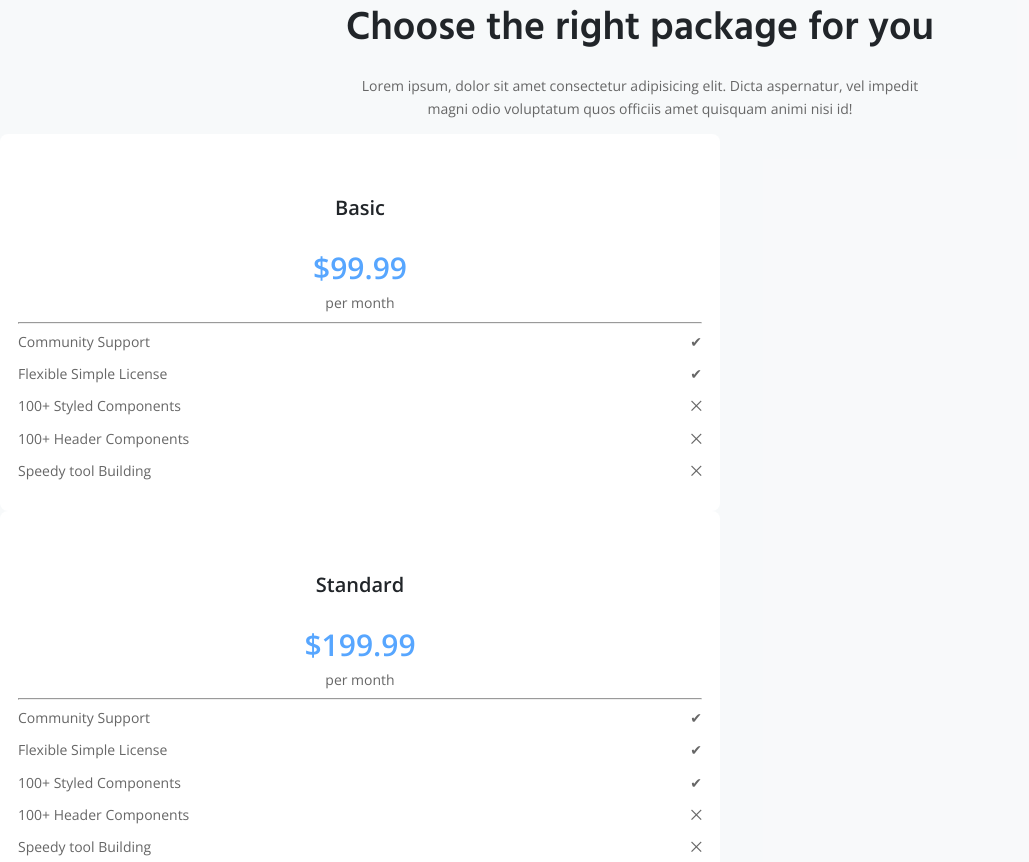
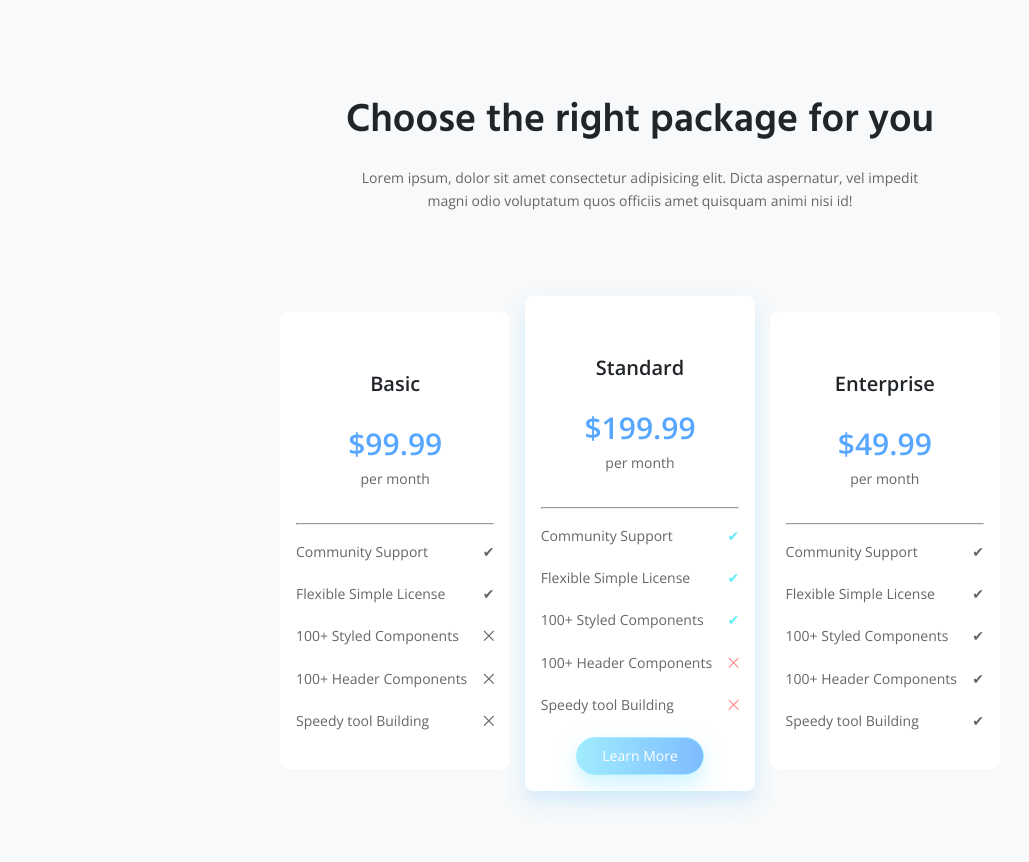
Before and after one commit to ronnie-thunderclap/CodeRad, a plain HTML site: page index.html in a window 1280 px wide. Shown: the part 2636-3498 px from the top of the page, without its empty margins (0-1029 px from the left). Drawn offline with nearby package versions, Linux system fonts and the light colour scheme.

Commit message:
Made the pricing table

```diff
--- a/CSS/styles.css
+++ b/CSS/styles.css
@@ -179,12 +179,29 @@ span.bg-color-6 { background-image: linear-gradient(90deg, #a1ecff 0%, #7dbcff 1
 .block-text.pricing-header {
   text-align: center;
   padding-right: 0;
+  margin: var(--size-100) 0;
+}
+
+.pricing-table {
+  display: grid;
+  grid-template-columns: repeat(auto-fit, minmax(215px, 1fr));
+  gap: 0.9rem;
+  margin: auto;
+  align-items: flex-start;
 }
 
 .price-card {
   background-color: var(--white);
   border-radius: 8px;
-  padding: var(--size-15);
+  padding: 1rem;
+}
+
+.price-card .checked { color: var(--success);}
+.price-card .times { color: var(--danger);}
+
+.price-card.featured {
+  box-shadow: 0 10px 20px rgba(82, 179, 255, 0.2);
+  margin-top: -1rem;
 }
 
 .price-card h3 {
@@ -194,7 +211,7 @@ span.bg-color-6 { background-image: linear-gradient(90deg, #a1ecff 0%, #7dbcff 1
   font-weight: 600;
 }
 
-.plan-card hr { margin: 2rem 0 1rem; }
+.price-card hr { margin: 2rem 0 1rem; }
 
 .price {
   color: var(--font-color-link);
@@ -208,5 +225,10 @@ span.bg-color-6 { background-image: linear-gradient(90deg, #a1ecff 0%, #7dbcff 1
   text-align: center;
 }
 
-.price-card li { margin-bottom: var(--size-10); }
-.price-card .icon { float: right; }
+.price-card li { margin-bottom: var(--size-20); }
+.price-card .icon {
+  float: right;
+  font-weight: 500;
+}
+
+.plan-btn-wrapper { text-align: center; }
--- a/index.html
+++ b/index.html
@@ -191,8 +191,7 @@
       </div>
 
 
-      <div class="price-card">
-
+      <div class="price-card featured">
         <h3>Standard</h3>
         <div class="price">$199.99</div>
         <div class="billed">per month</div>
@@ -200,24 +199,27 @@
         <ul>
           <li>
             <span class="title">Community Support</span>
-            <span class="icon">&#10004;</span>
+            <span class="icon checked">&#10004;</span>
           </li>
           <li>
             <span class="title">Flexible Simple License</span>
-            <span class="icon">&#10004;</span>
+            <span class="icon checked">&#10004;</span>
           </li>
           <li>
             <span class="title">100+ Styled Components</span>
-            <span class="icon">&#10004;</span>
+            <span class="icon checked">&#10004;</span>
           </li>
           <li>
             <span class="title">100+ Header Components</span>
-            <span class="icon">&#10761;</span>
+            <span class="icon times">&#10761;</span>
           </li>
           <li>
             <span class="title">Speedy tool Building</span>
-            <span class="icon">&#10761;</span>
+            <span class="icon times">&#10761;</span>
           </li>
+          <div class="plan-btn-wrapper">
+            <a href="" class="btn btn-primary">Learn More</a>
+          </div>
         </ul>
       </div>
 
```
